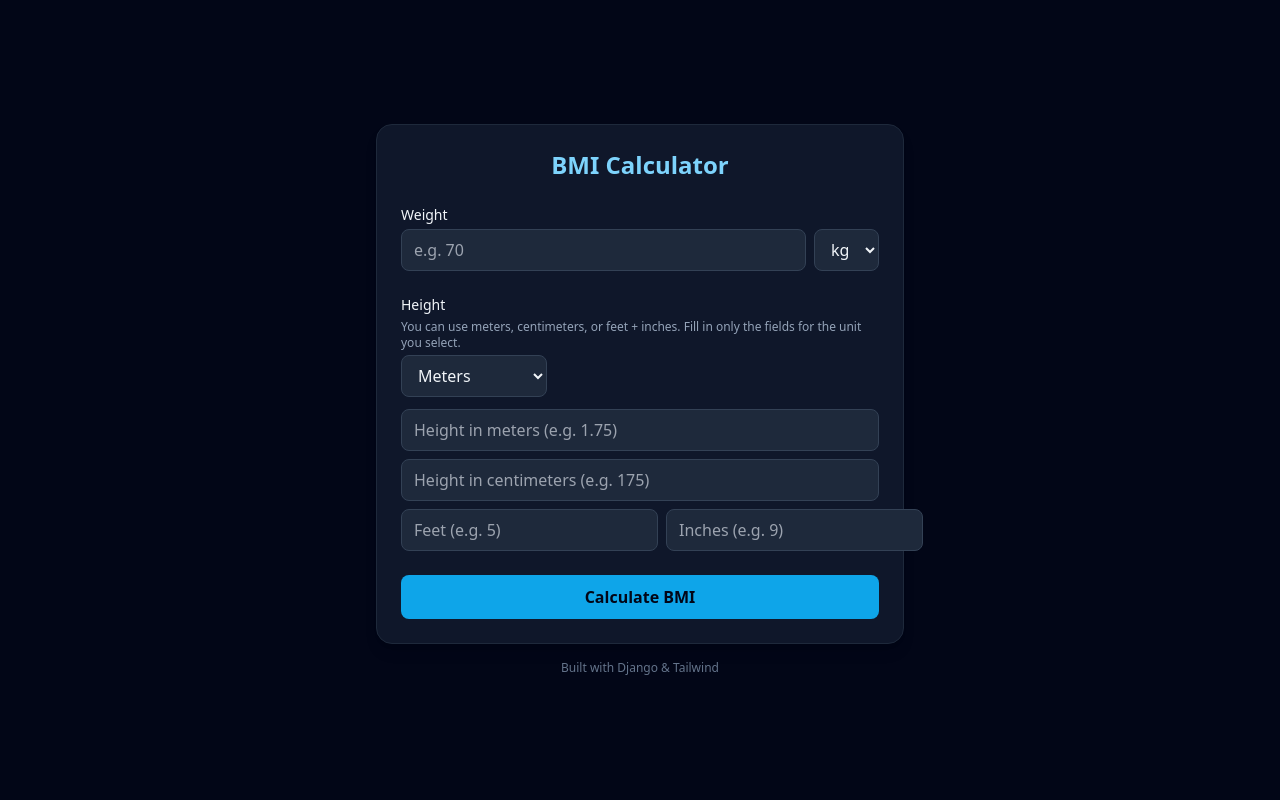
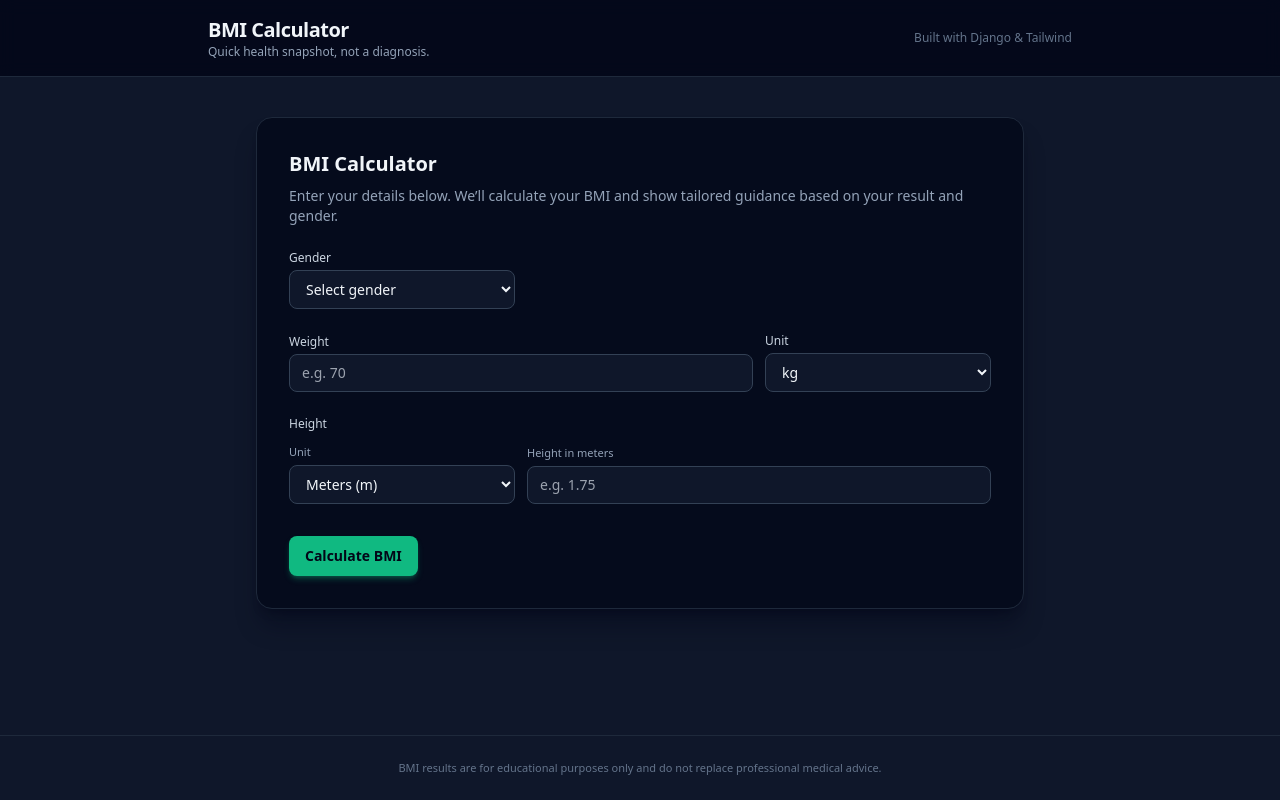
Before and after one commit to emman-025/bodymassindex, a Django app: page / in a window 1280 px wide. Run offline with Django 5.2, Linux system fonts and the light colour scheme; some libraries are stand-ins or nearby versions.

Commit message:
cleaner version with more options for height, weight and gender fields

```diff
--- a/bmi/templates/bmi/base.html
+++ b/bmi/templates/bmi/base.html
@@ -4,19 +4,28 @@
 <head>
     <meta charset="UTF-8">
     <title>{% block title %}BMI Calculator{% endblock %}</title>
+    <meta name="viewport" content="width=device-width, initial-scale=1">
     <script src="https://cdn.tailwindcss.com"></script>
 </head>
-<body class="min-h-screen bg-slate-950 text-slate-100 flex items-center justify-center">
-    <div class="w-full max-w-xl mx-auto p-6">
-        <div class="bg-slate-900 rounded-2xl shadow-lg p-6 border border-slate-800">
-            <h1 class="text-2xl font-semibold mb-4 text-center text-sky-300">
-                BMI Calculator
-            </h1>
+<body class="min-h-screen bg-slate-900 text-slate-100 flex flex-col">
+    <header class="border-b border-slate-800 bg-slate-950/80 backdrop-blur">
+        <div class="max-w-4xl mx-auto px-4 py-4 flex items-center justify-between">
+            <div>
+                <h1 class="text-xl font-semibold tracking-tight">BMI Calculator</h1>
+                <p class="text-xs text-slate-400">Quick health snapshot, not a diagnosis.</p>
+            </div>
+            <span class="text-xs text-slate-500">Built with Django & Tailwind</span>
+        </div>
+    </header>
+
+    <main class="flex-1 flex justify-center px-4 py-10">
+        <div class="w-full max-w-3xl">
             {% block content %}{% endblock %}
         </div>
-        <p class="mt-4 text-center text-xs text-slate-500">
-            Built with Django & Tailwind
-        </p>
-    </div>
+    </main>
+
+    <footer class="py-6 text-center text-[11px] text-slate-500 border-t border-slate-800">
+        BMI results are for educational purposes only and do not replace professional medical advice.
+    </footer>
 </body>
 </html>
--- a/bmi/templates/bmi/bmi_form.html
+++ b/bmi/templates/bmi/bmi_form.html
@@ -1,32 +1,53 @@
 {% extends "bmi/base.html" %}
+
 {% block title %}BMI Calculator{% endblock %}
 
 {% block content %}
-<form method="post" class="space-y-6">
-    {% csrf_token %}
+<div class="bg-slate-950/70 border border-slate-800 rounded-2xl shadow-xl shadow-slate-950/40 p-6 md:p-8">
+    <h2 class="text-lg md:text-xl font-semibold mb-2">BMI Calculator</h2>
+    <p class="text-xs md:text-sm text-slate-400 mb-6">
+        Enter your details below. We’ll calculate your BMI and show tailored guidance based on your result and gender.
+    </p>
 
     {% if error %}
-        <div class="bg-red-900/40 border border-red-500 text-red-200 text-sm rounded-lg p-3 mb-2">
+        <div class="mb-4 rounded-lg border border-red-500/40 bg-red-950/40 px-3 py-2 text-xs md:text-sm text-red-200">
             {{ error }}
         </div>
     {% endif %}
 
+    <form method="post" class="space-y-6">
+        {% csrf_token %}
+
+        <!-- Gender -->
+        <div class="grid grid-cols-1 md:grid-cols-3 gap-3 items-end">
+            <div class="md:col-span-1">
+                <label class="block text-xs font-medium text-slate-300 mb-1">Gender</label>
+                <select name="sex" class="w-full rounded-lg bg-slate-900 border border-slate-700 px-3 py-2 text-xs md:text-sm focus:outline-none focus:ring-2 focus:ring-emerald-500/60">
+                    <option value="">Select gender</option>
+                    <option value="male">Male</option>
+                    <option value="female">Female</option>
+                    <option value="other">Other / Prefer not to say</option>
+                </select>
+            </div>
+        </div>
+
         <!-- Weight -->
-    <div>
-        <label class="block text-sm font-medium mb-1">Weight</label>
-        <div class="flex gap-2">
+        <div class="grid grid-cols-1 md:grid-cols-3 gap-3 items-end">
+            <div class="md:col-span-2">
+                <label class="block text-xs font-medium text-slate-300 mb-1">Weight</label>
                 <input
                     type="number"
                     step="0.1"
+                    min="0"
                     name="weight"
+                    class="w-full rounded-lg bg-slate-900 border border-slate-700 px-3 py-2 text-xs md:text-sm focus:outline-none focus:ring-2 focus:ring-emerald-500/60"
+                    placeholder="e.g. 70"
                     required
-                class="flex-1 px-3 py-2 rounded-lg bg-slate-800 border border-slate-700 focus:outline-none focus:ring-2 focus:ring-sky-400"
-                placeholder="e.g. 70"
                 >
-            <select
-                name="weight_unit"
-                class="px-3 py-2 rounded-lg bg-slate-800 border border-slate-700 focus:outline-none focus:ring-2 focus:ring-sky-400"
-            >
+            </div>
+            <div>
+                <label class="block text-xs font-medium text-slate-300 mb-1">Unit</label>
+                <select name="weight_unit" class="w-full rounded-lg bg-slate-900 border border-slate-700 px-3 py-2 text-xs md:text-sm focus:outline-none focus:ring-2 focus:ring-emerald-500/60">
                     <option value="kg">kg</option>
                     <option value="lb">lb</option>
                 </select>
@@ -34,66 +55,110 @@
         </div>
 
         <!-- Height -->
+        <div class="space-y-3">
+            <label class="block text-xs font-medium text-slate-300 mb-1">Height</label>
+
+            <div class="grid grid-cols-1 md:grid-cols-3 gap-3 items-end">
                 <div>
-        <label class="block text-sm font-medium mb-1">Height</label>
-        <p class="text-xs text-slate-400 mb-1">
-            You can use meters, centimeters, or feet + inches. Fill in only the fields for the unit you select.
-        </p>
-
-        <div class="flex gap-2 mb-3">
-            <select
-                name="height_unit"
-                class="px-3 py-2 rounded-lg bg-slate-800 border border-slate-700 focus:outline-none focus:ring-2 focus:ring-sky-400"
-            >
-                <option value="m">Meters</option>
-                <option value="cm">Centimeters</option>
-                <option value="ft">Feet + Inches</option>
+                    <span class="block text-[11px] text-slate-400 mb-1">Unit</span>
+                    <select id="height-unit-select" name="height_unit" class="w-full rounded-lg bg-slate-900 border border-slate-700 px-3 py-2 text-xs md:text-sm focus:outline-none focus:ring-2 focus:ring-emerald-500/60">
+                        <option value="m">Meters (m)</option>
+                        <option value="cm">Centimetres (cm)</option>
+                        <option value="ft">Feet & Inches (ft / in)</option>
                     </select>
                 </div>
 
-        <div class="space-y-2">
-            <div class="flex gap-2">
+                <!-- Height in meters -->
+                <div id="height-m-group" class="md:col-span-2">
+                    <span class="block text-[11px] text-slate-400 mb-1">Height in meters</span>
                     <input
                         type="number"
                         step="0.01"
+                        min="0"
                         name="height_m"
-                    class="flex-1 px-3 py-2 rounded-lg bg-slate-800 border border-slate-700 focus:outline-none focus:ring-2 focus:ring-sky-400"
-                    placeholder="Height in meters (e.g. 1.75)"
+                        class="w-full rounded-lg bg-slate-900 border border-slate-700 px-3 py-2 text-xs md:text-sm focus:outline-none focus:ring-2 focus:ring-emerald-500/60"
+                        placeholder="e.g. 1.75"
                     >
                 </div>
-            <div class="flex gap-2">
+
+                <!-- Height in centimetres -->
+                <div id="height-cm-group" class="md:col-span-2 hidden">
+                    <span class="block text-[11px] text-slate-400 mb-1">Height in centimetres</span>
+                    <input
+                        type="number"
+                        step="0.1"
+                        min="0"
+                        name="height_cm"
+                        class="w-full rounded-lg bg-slate-900 border border-slate-700 px-3 py-2 text-xs md:text-sm focus:outline-none focus:ring-2 focus:ring-emerald-500/60"
+                        placeholder="e.g. 175"
+                    >
+                </div>
+
+                <!-- Height in feet + inches -->
+                <div id="height-ftin-group" class="md:col-span-2 hidden">
+                    <div class="grid grid-cols-2 gap-2">
+                        <div>
+                            <span class="block text-[11px] text-slate-400 mb-1">Feet</span>
                             <input
                                 type="number"
                                 step="1"
-                    name="height_cm"
-                    class="flex-1 px-3 py-2 rounded-lg bg-slate-800 border border-slate-700 focus:outline-none focus:ring-2 focus:ring-sky-400"
-                    placeholder="Height in centimeters (e.g. 175)"
+                                min="0"
+                                name="height_ft"
+                                class="w-full rounded-lg bg-slate-900 border border-slate-700 px-3 py-2 text-xs md:text-sm focus:outline-none focus:ring-2 focus:ring-emerald-500/60"
+                                placeholder="e.g. 5"
                             >
                         </div>
-            <div class="flex gap-2">
-                <input
-                    type="number"
-                    step="1"
-                    name="height_ft"
-                    class="flex-1 px-3 py-2 rounded-lg bg-slate-800 border border-slate-700 focus:outline-none focus:ring-2 focus:ring-sky-400"
-                    placeholder="Feet (e.g. 5)"
-                >
+                        <div>
+                            <span class="block text-[11px] text-slate-400 mb-1">Inches</span>
                             <input
                                 type="number"
                                 step="0.1"
+                                min="0"
                                 name="height_in"
-                    class="flex-1 px-3 py-2 rounded-lg bg-slate-800 border border-slate-700 focus:outline-none focus:ring-2 focus:ring-sky-400"
-                    placeholder="Inches (e.g. 9)"
+                                class="w-full rounded-lg bg-slate-900 border border-slate-700 px-3 py-2 text-xs md:text-sm focus:outline-none focus:ring-2 focus:ring-emerald-500/60"
+                                placeholder="e.g. 8"
                             >
                         </div>
                     </div>
                 </div>
+            </div>
+        </div>
 
+        <!-- Submit -->
+        <div class="pt-2">
             <button
                 type="submit"
-        class="w-full mt-2 py-2.5 rounded-lg bg-sky-500 hover:bg-sky-400 text-slate-950 font-semibold transition"
+                class="inline-flex items-center justify-center rounded-lg bg-emerald-500 px-4 py-2.5 text-xs md:text-sm font-semibold text-slate-950 shadow-md shadow-emerald-500/30 hover:bg-emerald-400 transition"
             >
                 Calculate BMI
             </button>
+        </div>
     </form>
+</div>
+
+<script>
+    const unitSelect = document.getElementById("height-unit-select");
+    const mGroup = document.getElementById("height-m-group");
+    const cmGroup = document.getElementById("height-cm-group");
+    const ftInGroup = document.getElementById("height-ftin-group");
+
+    function updateHeightInputs() {
+        const value = unitSelect.value;
+
+        mGroup.classList.add("hidden");
+        cmGroup.classList.add("hidden");
+        ftInGroup.classList.add("hidden");
+
+        if (value === "m") {
+            mGroup.classList.remove("hidden");
+        } else if (value === "cm") {
+            cmGroup.classList.remove("hidden");
+        } else if (value === "ft") {
+            ftInGroup.classList.remove("hidden");
+        }
+    }
+
+    unitSelect.addEventListener("change", updateHeightInputs);
+    updateHeightInputs(); // initial state
+</script>
 {% endblock %}
--- a/bmi/views.py
+++ b/bmi/views.py
@@ -1,28 +1,38 @@
+from django.shortcuts import render
+
 from django.shortcuts import render
 
 
-
 def convert_to_metric(weight, weight_unit, height_unit, height_m, height_cm, height_ft, height_in):
-    """Convert all inputs to kg and meters."""
-
+    """
+    Convert all inputs to kg and meters.
+    - weight_unit expected: 'kg' or 'lb'
+    - height_unit expected: 'm', 'cm', or 'ft'
+    """
+    # weight → kg
     weight = float(weight)
     if weight_unit == "lb":
         weight_kg = weight * 0.453592
     else:
-        weight_kg = weight
+        weight_kg = weight  # already kg
 
+    # height → meters
+    height_m_val = None
 
-    if height_unit == "m" and height_m:
+    # normalise height_unit just in case template uses full words
+    unit = (height_unit or "").lower().strip()
+
+    if unit in ("m", "meter", "meters") and height_m:
         height_m_val = float(height_m)
-    elif height_unit == "cm" and height_cm:
+
+    elif unit in ("cm", "centimeter", "centimeters") and height_cm:
         height_m_val = float(height_cm) / 100.0
-    elif height_unit == "ft" and (height_ft or height_in):
+
+    elif unit in ("ft", "feet") and (height_ft or height_in):
         ft = float(height_ft or 0)
         inch = float(height_in or 0)
         total_inches = ft * 12 + inch
         height_m_val = total_inches * 0.0254
-    else:
-        height_m_val = None
 
     return weight_kg, height_m_val
 
@@ -48,16 +58,18 @@ def bmi_form(request):
     }
 
     if request.method == "POST":
-        weight = request.POST.get("weight")
-        weight_unit = request.POST.get("weight_unit")
-        height_unit = request.POST.get("height_unit")
-        height_m = request.POST.get("height_m")
-        height_cm = request.POST.get("height_cm")
-        height_ft = request.POST.get("height_ft")
-        height_in = request.POST.get("height_in")
+        sex = (request.POST.get("sex") or "").strip()
+        weight = (request.POST.get("weight") or "").strip()
+        weight_unit = (request.POST.get("weight_unit") or "").strip()
+        height_unit = (request.POST.get("height_unit") or "").strip()
+        height_m = (request.POST.get("height_m") or "").strip()
+        height_cm = (request.POST.get("height_cm") or "").strip()
+        height_ft = (request.POST.get("height_ft") or "").strip()
+        height_in = (request.POST.get("height_in") or "").strip()
 
-        # basic validation
-        if not weight or not weight_unit or not height_unit:
+        # 🔹 basic required fields
+        # make sure your form has: name="sex", "weight", "weight_unit", "height_unit"
+        if not sex or not weight or not weight_unit or not height_unit:
             context["error"] = "Please fill in all required fields."
             return render(request, "bmi/bmi_form.html", context)
 
@@ -69,8 +81,9 @@ def bmi_form(request):
             context["error"] = "Please enter valid numeric values."
             return render(request, "bmi/bmi_form.html", context)
 
+        # height or weight invalid / missing
         if not height_m_val or height_m_val <= 0 or weight_kg <= 0:
-            context["error"] = "Please enter realistic positive values."
+            context["error"] = "Please enter realistic positive values for height and weight."
             return render(request, "bmi/bmi_form.html", context)
 
         bmi = weight_kg / (height_m_val ** 2)
@@ -78,8 +91,9 @@ def bmi_form(request):
 
         context["result"] = round(bmi, 2)
         context["category"] = category
+        context["sex"] = sex  # if you want to use it in templates
 
-
+        # 🔹 render different result pages
         if category == "underweight":
             return render(request, "bmi/underweight.html", context)
         elif category == "healthy":
@@ -87,5 +101,5 @@ def bmi_form(request):
         else:
             return render(request, "bmi/overweight.html", context)
 
-
+    # GET request → just show form
     return render(request, "bmi/bmi_form.html", context)
```
Also changed, not shown: bmi/templates/bmi/healthy.html (+28 -18 lines), bmi/templates/bmi/overweight.html (+26 -18 lines), bmi/templates/bmi/underweight.html (+26 -18 lines). Lines whose indentation alone changed are shown as unchanged.
